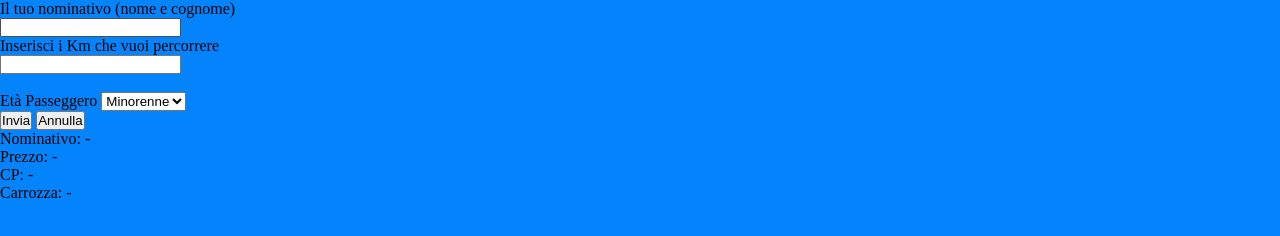
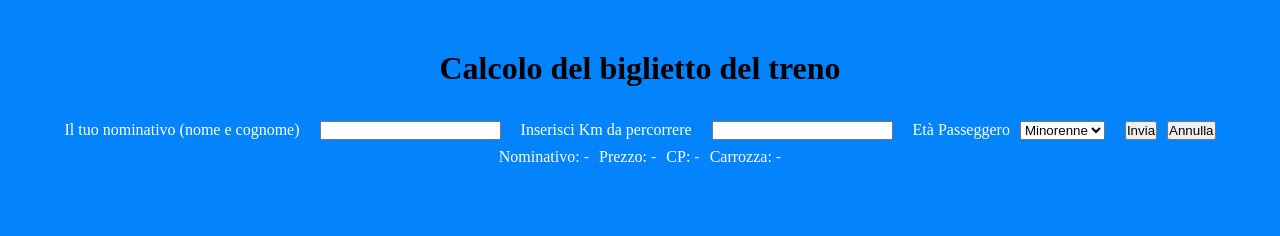
Before and after one commit to Luca-Mangiacotti/js-biglietto-treno-form, a plain HTML site: page index.html in a window 1280 px wide. Drawn offline with Linux system fonts and the light colour scheme.

Commit message:
feat add style

```diff
--- a/css/style.css
+++ b/css/style.css
@@ -12,5 +12,33 @@
     GENERAL SET
 ------------------*/
 body{
+    padding: 25px;
     background-color: #0384fc;
+    text-align: center;
 }
+
+/*----------------
+    TYPOGRAPHY
+------------------*/
+
+h1{
+    padding: 25px;
+}
+
+
+/*----------------
+    SECTION
+------------------*/
+
+#form,
+#ticketCard{
+    display: flex;
+    justify-content: center;
+    align-items: center;
+    gap: 10px;
+    color: #ffff;
+}
+
+#ticketCard span{
+    color: #c8e0e8;
+}
--- a/index.html
+++ b/index.html
@@ -9,13 +9,14 @@
     <!-- /Inserimento foglio di stile -->
 </head>
 <body>
+    <h1>Calcolo del biglietto del treno</h1>
     <!-- Inserimento sezione contenente FORM e Card per l'output del biglietto  -->
-    <section>
+    <section id ="ticketArea">
         <!-- Inserimento Form -->
         <form id="form" action="">
             <label for="userName">Il tuo nominativo (nome e cognome)</label><br>
             <input type="text" id="userName" name="userName" value="" required><br>
-            <label for="tripLen">Inserisci i Km che vuoi percorrere</label><br>
+            <label for="tripLen">Inserisci Km da percorrere</label><br>
             <input type="number" id="tripLen" name="tripLen" value="" required><br><br>
             <label for="userAge">Età Passeggero</label>
             <select id="userAge" name="userAge">
@@ -23,13 +24,13 @@
                 <option value="Adulto">Adulto</option>
                 <option value="Over 65">Over 65</option>
             </select><br>
-            <input type="submit" value="Invia">
-            <input type="reset" value="Annulla">
+            <button id="submit" type="submit">Invia</button>
+            <button id="reset" type="reset">Annulla</button>
         </form>
         <!-- /Inserimento Form -->
 
         <!-- Inserimento Ticket Card -->
-        <div class="ticketCard">
+        <div id="ticketCard">
             <div>Nominativo: <span id="nameOut" value="">-</span></div>
             <div>Prezzo: <span id="priceOut" value="">-</span></div>
             <div>CP: <span id="cpUser" value="">-</span></div>
--- a/js/script.js
+++ b/js/script.js
@@ -20,6 +20,7 @@ const tripLenElm = document.getElementById('tripLen')
 const userAge = document.getElementById('userAge')
 
 //card
+const cardElm = document.getElementById('ticketCard')
 const nameOutElm = document.getElementById('nameOut')
 const priceOutElm = document.getElementById('priceOut')
 const cpUserElm = document.getElementById('cpUser')
@@ -88,5 +89,4 @@ formElm.addEventListener("submit", function(event){
         priceOutElm.innerHTML = (`${priceOutElm.value}€ Biglietto Standard`)
      }
 
-
 })
```
